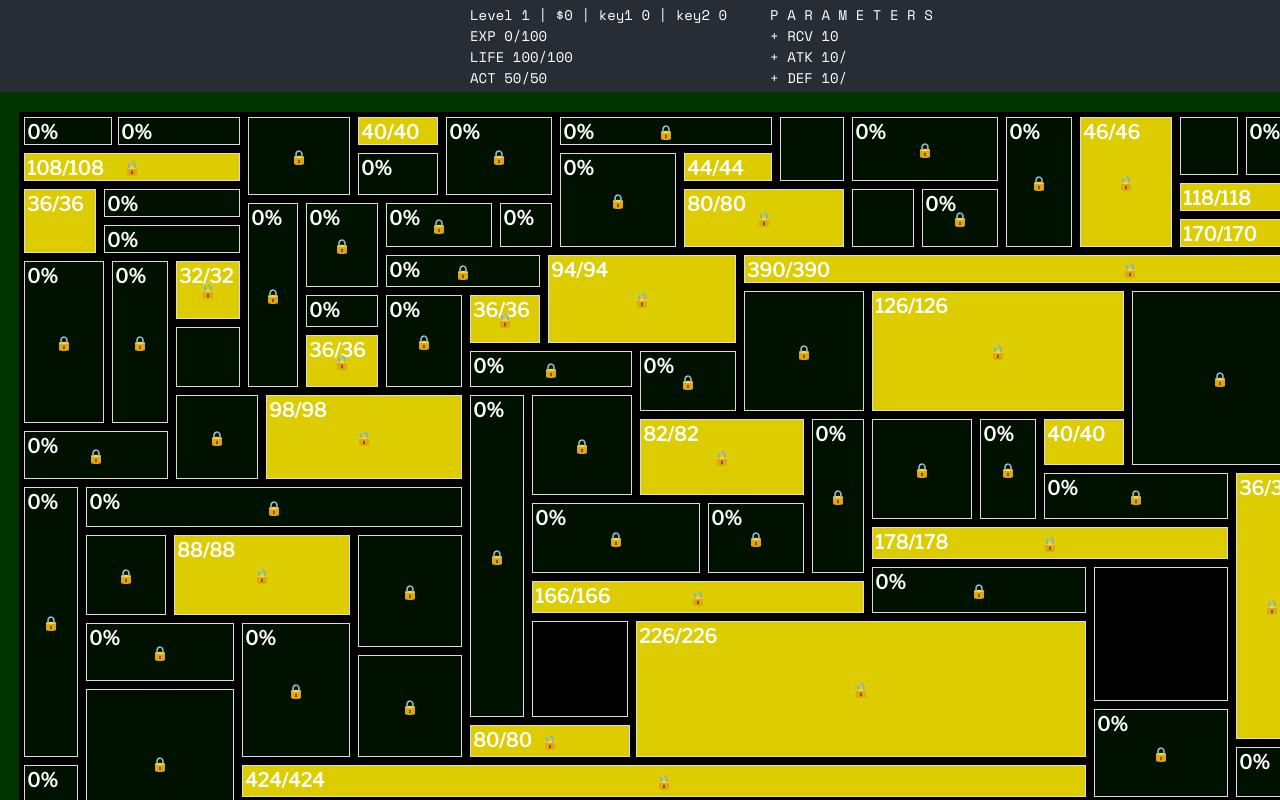
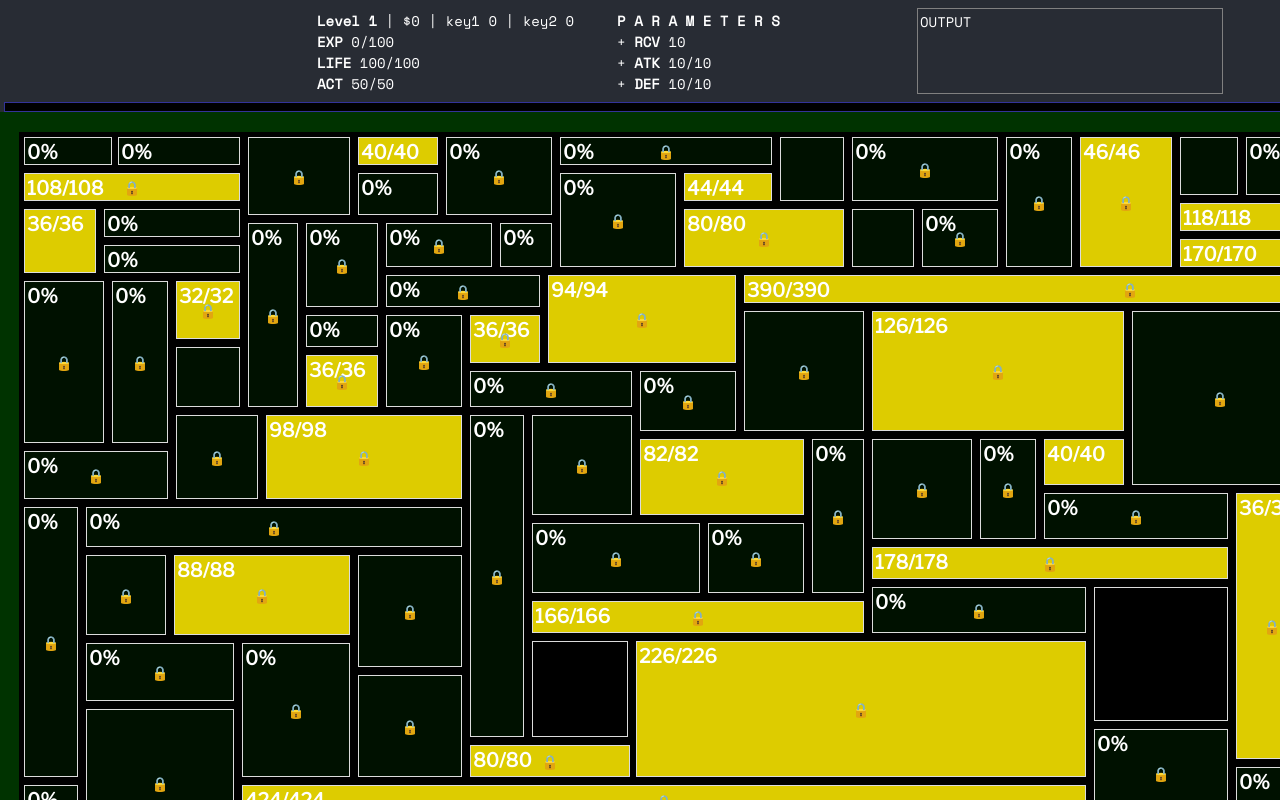
Before and after one commit to marcmajcher/parameter-hacker, a React (Create React App) app: page / in a window 1280 px wide. Shown: the top 800 px of the page. Built offline with nearby package versions, Linux system fonts and the light colour scheme.

Commit message:
redux and header

```diff
--- a/src/actions.js
+++ b/src/actions.js
@@ -0,0 +1,3 @@
+export function logger(message) {
+  return { type: 'LOGGER', payload: { time: Date.now(), message } };
+}
--- a/src/components/CorpNode.css
+++ b/src/components/CorpNode.css
@@ -1,17 +1,26 @@
 .corp-node {
   background-color: black;
-  border: 0.5px solid gainsboro;
+  border: 1px solid gainsboro;
   box-sizing: border-box;
   display: block;
-  padding: 2px;
+  /* padding: 2px; */
   position: absolute;
   text-align: left;
+}
+
+.corp-node:hover {
+  border: 2px solid gainsboro;
 }
 
 .corp-node .status {
   color: white;
   font-size: 1.2rem;
   font-weight: bold;
+  margin: 2px;
+}
+
+.corp-node:hover .status {
+  margin: 1px;
 }
 
 .corp-node .lock {
@@ -19,6 +28,20 @@
   top: 50%;
   left: 50%;
   transform: translate(-50%, -50%);
+}
 
-
+.open {
+  background-color: #001100;
 }
+.chest {
+  background-color: #001100;
+}
+.store {
+  background-color: #001100;
+}
+.ice {
+  background-color: #ddcc00;
+}
+.special {
+  background-color: #666622;
+}
--- a/src/components/CorpNode.js
+++ b/src/components/CorpNode.js
@@ -1,23 +1,17 @@
 import React from 'react';
+import { useDispatch } from 'react-redux';
+import { logger } from '../actions';
 import './CorpNode.css';
-
-const bgColors = {
-  open: '#001100',
-  chest: '#001100',
-  store: '#001100',
-  ice: '#DDCC00',
-  special: '#666622',
-};
 
 export default function CorpNode({ node }) {
   const { x, y, w, h, id, lock, type, health } = node;
+  const dispatch = useDispatch();
 
-  const nodeStyle = {
+  const position = {
     left: x,
     top: y,
     width: `${w}px`,
     height: `${h}px`,
-    backgroundColor: bgColors[type],
   };
 
   const statii = {
@@ -25,7 +19,15 @@ export default function CorpNode({ node }) {
     ice: `${health}/${health}`,
   };
 
-  return <div className="corp-node" style={nodeStyle} onClick={() => console.log(id, x+w+8, y+h+8)}>
+  function handleClick(e) {
+    dispatch(logger(id));
+    // console.log(id, x+w+8, y+h+8)
+
+
+
+  }
+
+  return <div className={`corp-node ${type}`} style={position} onClick={handleClick}>
     <div className="status">{statii[type] || ''}</div>
     <div className="lock">{lock ? '🔒' : ''}</div>
   </div>;
--- a/src/components/Header.css
+++ b/src/components/Header.css
@@ -1,4 +1,3 @@
-
 .header {
   background-color: #282c34;
   color: white;
@@ -6,12 +5,36 @@
   font-size: 1em;
   margin: 0 auto;
   min-height: 1.5em;
-  padding: 4px;
+  padding: 0 4px;
   width: 1532px;
+}
+
+.header label {
+  font-weight: bold;
 }
 
 .header-block {
   display: inline-block;
   text-align: left;
   width: 300px;
+  margin: 8px 0;
 }
+
+.header .output {
+  vertical-align: bottom;
+  border: 1px solid grey;
+  height: 5rem;
+  padding: 2px;
+  overflow: hidden;
+}
+
+.header .output p {
+  margin: 0;
+}
+
+.combo-bar {
+  border: 1px solid #333399;
+  width: 100%;
+  height: 8px;
+  background: black;
+}
--- a/src/components/Header.js
+++ b/src/components/Header.js
@@ -1,23 +1,29 @@
 import { useSelector } from 'react-redux';
 import './Header.css';
+const logSize = 4;
 
 export default function Header() {
   const info = useSelector(s => s.playerInfo);
+  const log = useSelector(s => s.log.slice(-logSize));
 
   return <header className="header">
     <div className="header-block">
       <div className="row">
-        Level {info.level} | ${info.cash} | key1 {info.key1} | key2 {info.key2}
+        <label>Level {info.level}</label> | ${info.cash} | key1 {info.key1} | key2 {info.key2}
       </div>
-      <div className="row">EXP {info.xp}/{info.xpNext} </div>
-      <div className="row">LIFE {info.life}/{info.lifeMax}</div>
-      <div className="row">ACT {info.action}/{info.actionMax}</div>
+      <div className="row"><label>EXP</label> {info.xp}/{info.xpNext} </div>
+      <div className="row"><label>LIFE</label> {info.life}/{info.lifeMax}</div>
+      <div className="row"><label>ACT</label> {info.action}/{info.actionMax}</div>
     </div>
     <div className="header-block">
-      <div className="row">{info.codeword.split('').join(' ')}</div>
-      <div className="row">+ RCV {info.recover} </div>
-      <div className="row">+ ATK {info.attack}/{info.maxAttack}</div>
-      <div className="row">+ DEF {info.defense}/{info.maxDefense}</div>
+      <div className="row"><label>{info.codeword.split('').join(' ')}</label></div>
+      <div className="row">+ <label>RCV</label> {info.recover} </div>
+      <div className="row">+ <label>ATK</label> {info.attack}/{info.attackMax}</div>
+      <div className="row">+ <label>DEF</label> {info.defense}/{info.defenseMax}</div>
     </div>
+    <div className="header-block output">
+      {log.map(e => <p key={e.time}>{e.message}</p>)}
+    </div>
+    <div className="combo-bar"></div>
   </header>;
 }
--- a/src/store.js
+++ b/src/store.js
@@ -14,17 +14,18 @@ const initialState = {
     actionMax: 50,
     codeword: 'PARAMETERS',
     recover: 10,
-    recoverMax: 10,
     attack: 10,
     attackMax: 10,
     defense: 10,
     defenseMax: 10,
-  }
+  },
+  log: [{time: Date.now(), message: 'OUTPUT'}],
 };
 
 function reducer(state = initialState, action) {
   switch (action.type) {
-
+    case 'LOGGER':
+      return {...state, log: [...state.log, action.payload]}
     default:
       return state;
   }
```
